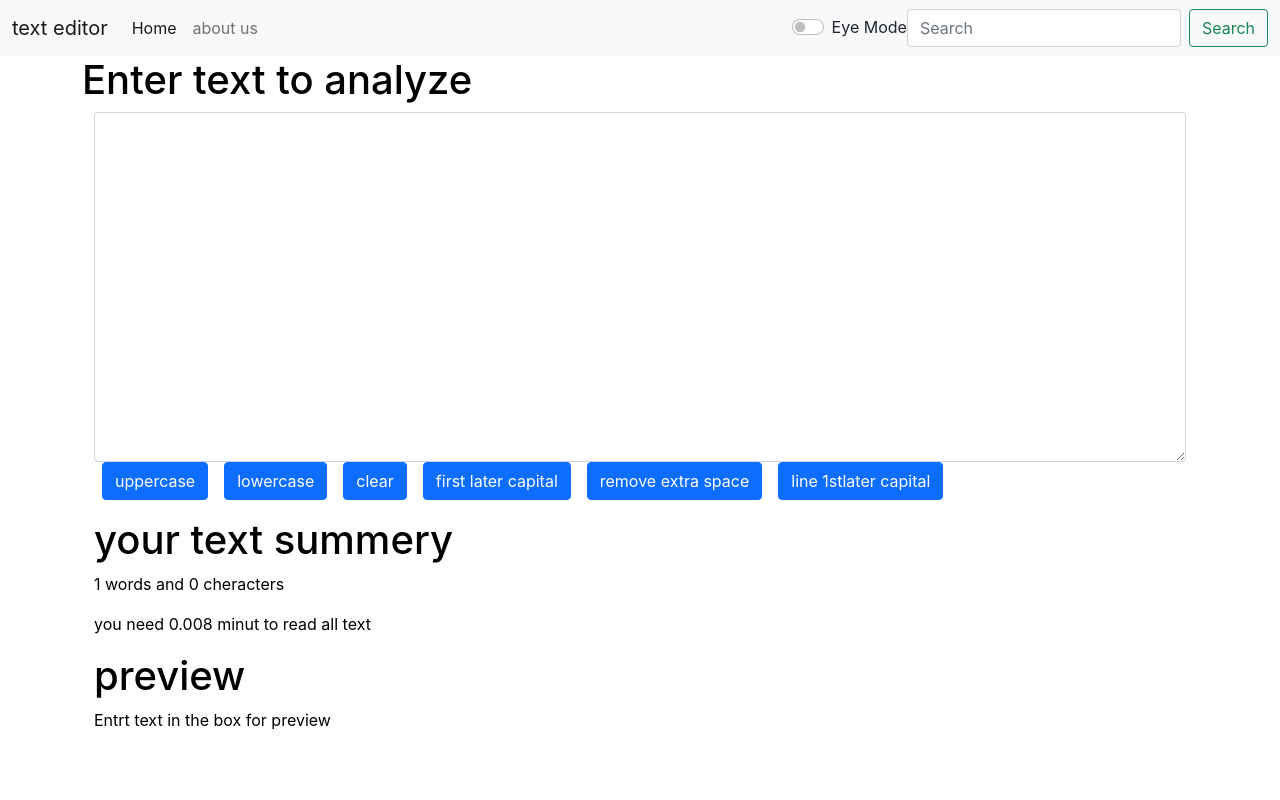
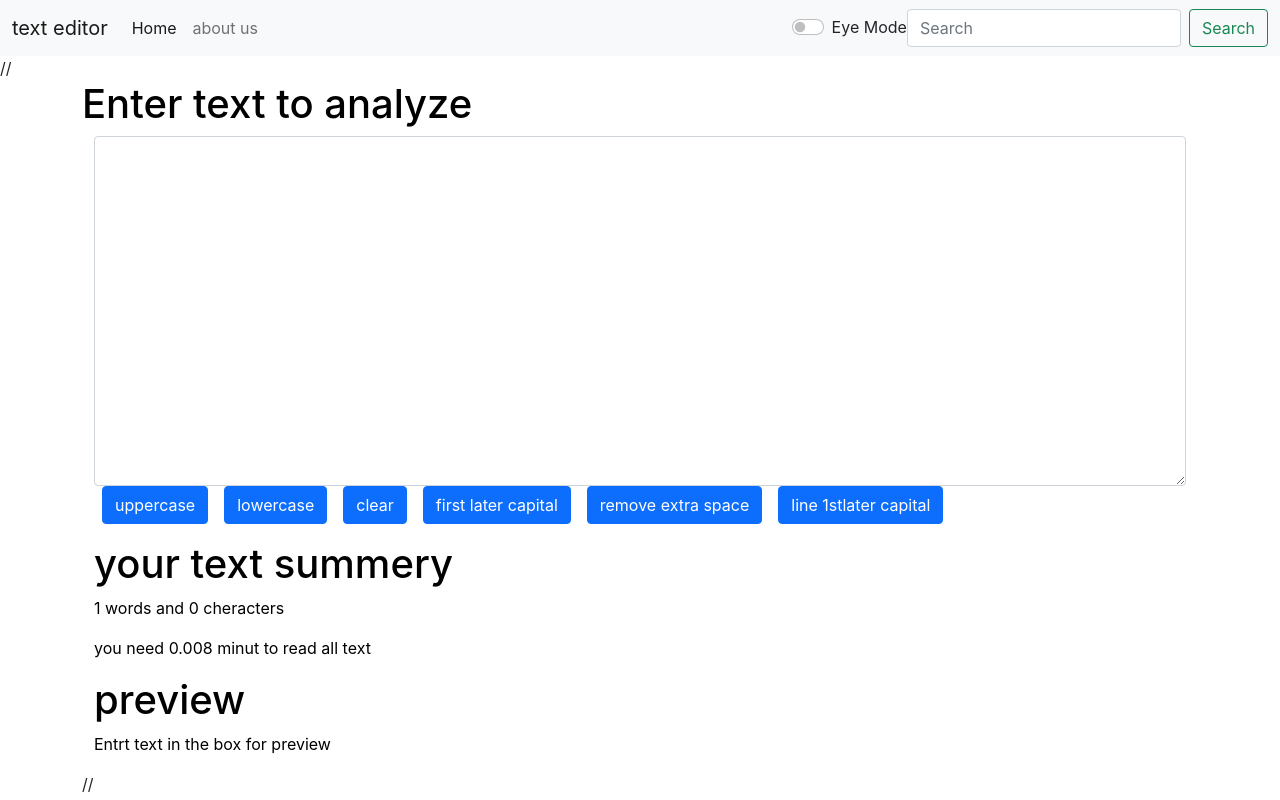
Before and after one commit to classic-creator/text-editor, a React (Create React App) app: page / in a window 1280 px wide. Built offline with nearby package versions, Linux system fonts and the light colour scheme.

Commit message:
Update App.js

```diff
--- a/src/App.js
+++ b/src/App.js
@@ -40,7 +40,7 @@ function App() {
     < BrowserRouter>
       <Navbar title="text editor" aboutText="about us" toggleMode={darkMode} mode={mode}/>
       <Alert alert={alert}/>
-      <div className="container">
+     // <div className="container">
 
 
           <Routes>
@@ -52,7 +52,7 @@ function App() {
 
           </Routes>
 
-      </div>
+     // </div>
 
  </BrowserRouter>
  </>
```
